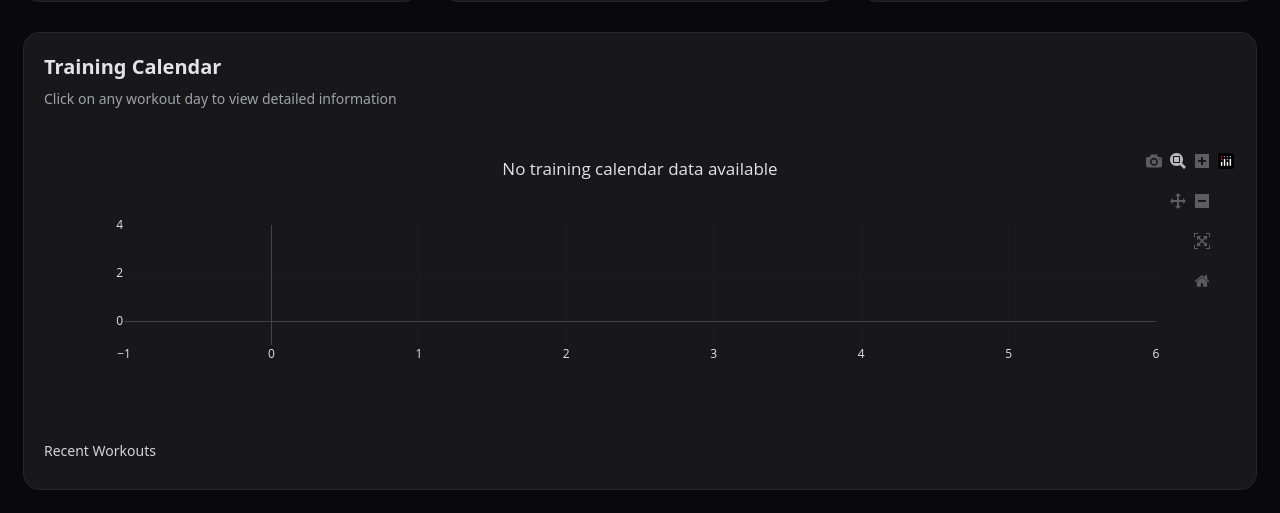
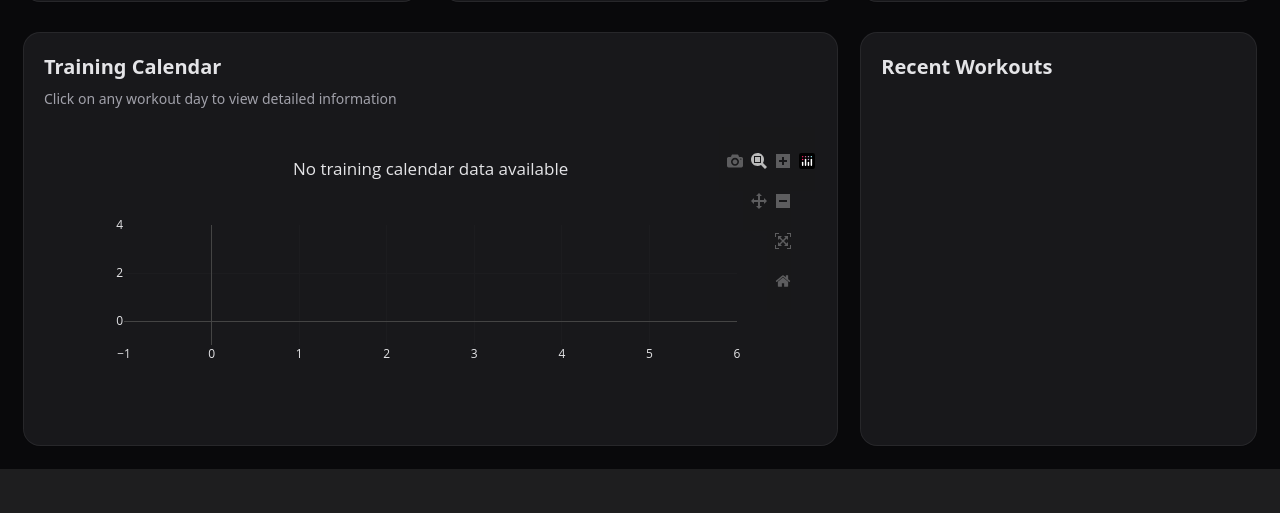
Before and after one commit to DaKheera47/strong-statistics, a FastAPI app: page / in a window 1280 px wide. Shown: the part 1307-1820 px from the top of the page. After the commit the page ends 1776 px from the top, so only its background shows below. Run offline with FastAPI, Linux system fonts and the light colour scheme; data that the repository does not hold is empty; some libraries are stand-ins or nearby versions.

Commit message:
recent workouts separated out

```diff
--- a/app/static/main.js
+++ b/app/static/main.js
@@ -355,12 +355,23 @@ async function loadTrainingCalendar() {
       }
     });
 
-    // Populate recent workouts list (clickable entries)
+  populateRecentWorkouts(data);
+
+  } catch (error) {
+    console.error('Error loading training calendar:', error);
+  }
+}
+
+function populateRecentWorkouts(calendarData){
+  if(!Array.isArray(calendarData)) return;
   const recentContainer = document.getElementById('recentWorkouts');
-    if (recentContainer) {
+  if(!recentContainer) return; // widget not present
+  const countEl = document.getElementById('recentWorkoutsCount');
   recentContainer.innerHTML = '';
-      // Show up to 12 most recent workouts
-      data.slice().reverse().slice(-12).reverse().forEach(d => {
+  const recent = calendarData.slice().reverse().slice(-20).reverse(); // keep last 20 before filtering to 12 if needed
+  // Show up to 12 most recent (non-zero sets) workouts
+  const filtered = recent.filter(d=> d.total_sets>0).slice(-12).reverse().reverse();
+  filtered.forEach(d => {
     const card = document.createElement('button');
     card.className = 'w-full text-left px-4 py-3 rounded-lg bg-zinc-800/40 hover:bg-zinc-800 transition-colors flex items-center justify-between';
     const left = document.createElement('div');
@@ -371,7 +382,6 @@ async function loadTrainingCalendar() {
     card.appendChild(left);
     card.appendChild(right);
     card.addEventListener('click', () => {
-          // Update URL for shareable link
       if (window.location.pathname !== `/workout/${d.date}`) {
         window.history.pushState(null, '', `/workout/${d.date}`);
       }
@@ -379,11 +389,7 @@ async function loadTrainingCalendar() {
     });
     recentContainer.appendChild(card);
   });
-    }
-
-  } catch (error) {
-    console.error('Error loading training calendar:', error);
-  }
+  if(countEl) countEl.textContent = filtered.length ? `${filtered.length} shown` : 'None';
 }
 
 async function loadMuscleGroupBalance() {
--- a/app/templates/dashboard.html
+++ b/app/templates/dashboard.html
@@ -111,10 +111,14 @@
                             <h2 class="text-xl font-semibold mb-2">Training Calendar</h2>
                             <p class="text-sm text-zinc-400 mb-4">Click on any workout day to view detailed information</p>
                             <div id="calendarChart" class="chart" style="height:300px" data-fixed-height="true"></div>
-                            <div class="mt-4">
-                                <h3 class="text-sm text-zinc-300 mb-2">Recent Workouts</h3>
-                                <div id="recentWorkouts" class="grid gap-2 grid-cols-1 md:grid-cols-2"></div>
+                        </div>
+                    {% elif cell.widget == 'recent_workouts' %}
+                        <div class="card col-span-12 md:col-span-{{w}} bg-zinc-900 rounded-2xl ring-1 ring-zinc-800 shadow-sm p-5 flex flex-col">
+                            <div class="flex items-center justify-between mb-2">
+                                <h2 class="text-xl font-semibold">Recent Workouts</h2>
+                                <span class="text-xs text-zinc-500" id="recentWorkoutsCount"></span>
                             </div>
+                            <div id="recentWorkouts" class="grid gap-2 grid-cols-1 md:grid-cols-2"></div>
                         </div>
                     {% endif %}
                 {% endfor %}
--- a/dashboard_layout.yaml
+++ b/dashboard_layout.yaml
@@ -9,6 +9,7 @@
 #   weekly_ppl
 #   muscle_balance
 #   calendar
+#   recent_workouts
 # Width must be 1-12 (12 = full width). If omitted, defaults to 12.
 
 layout:
@@ -16,4 +17,4 @@ layout:
     - [progressive_overload:12]
     - [volume_trend:8, exercise_volume:4]
     - [rep_distribution:4, weekly_ppl:4, muscle_balance:4]
-    - [calendar:12]
+    - [calendar:8, recent_workouts:4]
```
Lines whose indentation alone changed are shown as unchanged.
